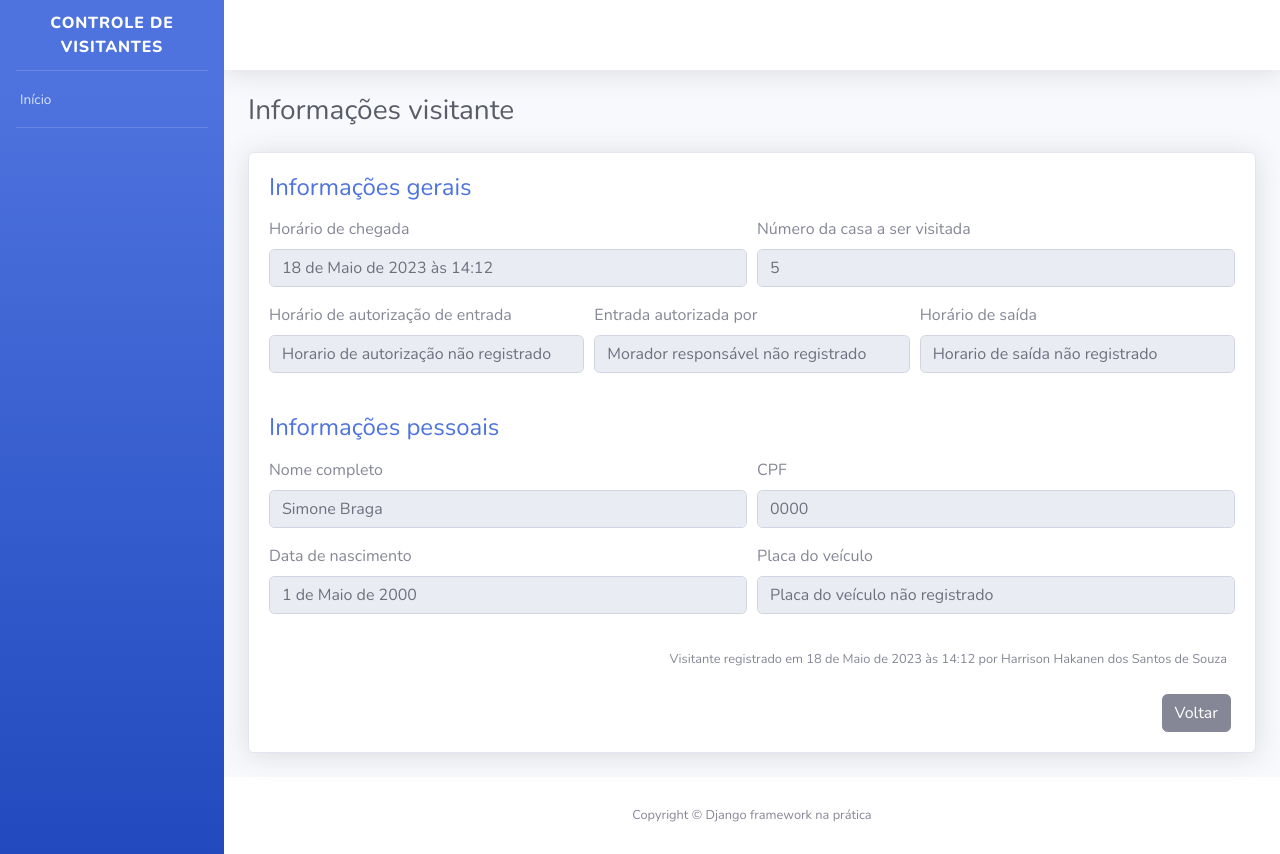
After one commit to HarrisonHakanen/ControleVisitantesProjeto, a Django app: page /informacoes-visitante/1/ in a window 1280 px wide. The commit adds this page. Run offline with Django 4.2, Linux system fonts and the light colour scheme; data comes from the database, SQL or seed files in the repository; some libraries are stand-ins or nearby versions.

Commit message:
Commit
Atualizações no sistema na parte de visitantes.

```diff
--- a/controle-visitanes/controle_visitantes/controle_visitantes/settings.py
+++ b/controle-visitanes/controle_visitantes/controle_visitantes/settings.py
@@ -38,6 +38,10 @@ INSTALLED_APPS = [
     'django.contrib.sessions',
     'django.contrib.messages',
     'django.contrib.staticfiles',
+]
+
+INSTALLED_APPS +=[
+    'widget_tweaks',
 ]
 
 INSTALLED_APPS += [
--- a/controle-visitanes/controle_visitantes/controle_visitantes/urls.py
+++ b/controle-visitanes/controle_visitantes/controle_visitantes/urls.py
@@ -2,7 +2,11 @@ from django.contrib import admin
 from django.urls import path
 
 from usuarios.views import index
-from visitantes.views import registrar_visitante
+
+from visitantes.views import (
+    registrar_visitante,
+    informacoes_visitante
+)
 
 urlpatterns = [
     path('admin/', admin.site.urls),
@@ -10,4 +14,6 @@ urlpatterns = [
     path('', index,name="index"),
 
     path('registrar-visitante/', registrar_visitante,name="registrar_visitante"),
+
+    path('informacoes-visitante/<int:id>/', informacoes_visitante,name="informacoes_visitante"),
 ]
--- a/controle-visitanes/controle_visitantes/templates/base.html
+++ b/controle-visitanes/controle_visitantes/templates/base.html
@@ -30,7 +30,7 @@
                 <hr class="sidebar-divider my-0">
 
                 <li class="nav-item">
-                    <a class="nav-link" href="#">
+                    <a class="nav-link" href="{% url 'index'%}">
                         <i class="fas fa-home"></i>
                         <span>Início</span>
                     </a>
--- /dev/null
+++ b/controle-visitanes/controle_visitantes/templates/informacoes_visitante.html
@@ -0,0 +1,92 @@
+{% extends "base.html" %}
+
+{% load widget_tweaks %}
+
+{% block conteudo %}
+<div class="container">
+    <div class="d-sm-flex align-items-center justify-content-between mb-4">
+        <h1 class="h3 mb-0 text-gray-800">{{ nome_pagina }}</h1>
+    </div>
+
+    <div class="card shadow mb-4">
+        <div class="card-body">
+            <h4 class="mb-3 text-primary">
+                Informações gerais
+            </h4>
+
+            <form>
+                <div class="form-row">
+                    <div class="form-group col-md-6">
+                        <label>Horário de chegada</label>
+                        <input type="text" class="form-control" value="{{visitante.horario_chegada}}" disabled>
+                    </div>
+
+                    <div class="form-group col-md-6">
+                        <label>Número da casa a ser visitada</label>
+                        <input type="text" class="form-control" value="{{visitante.numero_casa}}" disabled>
+                    </div>
+                </div>
+
+                <div class="form-row">
+                    <div class="form-group col-md-4">
+                        <label>Horário de autorização de entrada</label>
+                        <input type="text" class="form-control" value="{{visitante.get_horario_autorizacao}}" disabled>
+                    </div>
+
+                    <div class="form-group col-md-4">
+                        <label>Entrada autorizada por</label>
+                        <input type="text" class="form-control" value="{{visitante.get_morador_responsavel}}" disabled>
+                    </div>
+
+                    <div class="form-group col-md-4">
+                        <label>Horário de saída</label>
+                        <input type="text" class="form-control" value="{{visitante.get_horario_saida}}" disabled>
+                    </div>
+                </div>
+            </form>
+
+            <h4 class="mb-3 mt-4 text-primary">
+                Informações pessoais
+            </h4>
+
+            <form>
+                <div class="form-row">
+                    <div class="form-group col-md-6">
+                        <label>Nome completo</label>
+                        <input type="text" class="form-control" value="{{visitante.nome_completo}}" disabled>
+                    </div>
+
+                    <div class="form-group col-md-6">
+                        <label>CPF</label>
+                        <input type="text" class="form-control" value="{{visitante.CPF}}" disabled>
+                    </div>
+                </div>
+
+                <div class="form-row">
+                    <div class="form-group col-md-6">
+                        <label>Data de nascimento</label>
+                        <input type="text" class="form-control" value="{{visitante.data_nascimento}}" disabled>
+                    </div>
+
+                    <div class="form-group col-md-6">
+                        <label>Placa do veículo</label>
+                        <input type="text" class="form-control" value="{{visitante.get_placa_veiculo}}" disabled>
+                    </div>
+                </div>
+            </form>
+
+            <p class="mr-2 mt-3 mb-4 text-right">
+                <small>
+                    Visitante registrado em {{visitante.horario_chegada}} por {{visitante.registrado_por}}
+                </small>
+            </p>
+
+            <div class="mr-1 text-right">
+                <a href="#" class="btn btn-secondary text-white" type="button">
+                    <span class="text">Voltar</span>
+                </a>
+            </div>
+        </div>
+    </div>
+</div>
+{% endblock %}
--- a/controle-visitanes/controle_visitantes/visitantes/models.py
+++ b/controle-visitanes/controle_visitantes/visitantes/models.py
@@ -55,12 +55,38 @@ class Visitante(models.Model):
         blank=True
     )
 
-    registrao_por = models.ForeignKey(
+    registrado_por = models.ForeignKey(
 
         "porteiros.Porteiro",
         verbose_name="Porteiro responsável pelo registro",
         on_delete=models.PROTECT
     )
+
+    def get_horario_saida(self):
+        if self.horario_saida:
+            return self.horario_saida
+
+        return "Horario de saída não registrado"
+
+    def get_horario_autorizacao(self):
+        if self.horario_autorizacao:
+            return self.horario_autorizacao
+
+        return "Horario de autorização não registrado"
+
+    def get_morador_responsavel(self):
+        if self.morador_responsavel:
+            return self.morador_responsavel
+
+        return "Morador responsável não registrado"
+
+    def get_placa_veiculo(self):
+        if self.placa_veiculo:
+            return self.placa_veiculo
+
+        return "Placa do veículo não registrado"
+
+
 
     class Meta:
         verbose_name="Visitante",
--- a/controle-visitanes/controle_visitantes/visitantes/views.py
+++ b/controle-visitanes/controle_visitantes/visitantes/views.py
@@ -1,7 +1,46 @@
-from django.shortcuts import render
+from django.shortcuts import render,redirect,get_object_or_404
+from django.contrib import messages
+
+from visitantes.models import Visitante
+from visitantes.forms import VisitanteForm
+
 
 def registrar_visitante(request):
-    context = {}
+
+    form = VisitanteForm()
+
+    if request.method == "POST":
+        form = VisitanteForm(request.POST)
+
+        if form.is_valid():
+            visitante = form.save(commit=False)
+
+            visitante.save()
+
+            messages.success(
+                request,
+                "Visitante registrado com sucesso"
+            )
+
+            return redirect("index")
+
+
+    context = {
+        "nome_pagina":"Registrar visitante",
+        "form":form}
 
     return render(request,"registrar_visitante.html",context)
-# Create your views here.
+
+
+def informacoes_visitante(request,id):
+
+    visitante = get_object_or_404(
+        Visitante,
+        id = id
+    )
+    context = {
+        "nome_pagina":"Informações visitante",
+        "visitante":visitante
+    }
+
+    return render(request,"informacoes_visitante.html",context)
```
Also changed, not shown: controle-visitanes/controle_visitantes/templates/index.html (+17 -3 lines), controle-visitanes/controle_visitantes/templates/registrar_visitante.html (+35 -8 lines), controle-visitanes/controle_visitantes/visitantes/forms.py (added, +24 -0 lines), controle-visitanes/controle_visitantes/db.sqlite3, controle-visitanes/controle_visitantes/visitantes/migrations/0001_initial.py.
